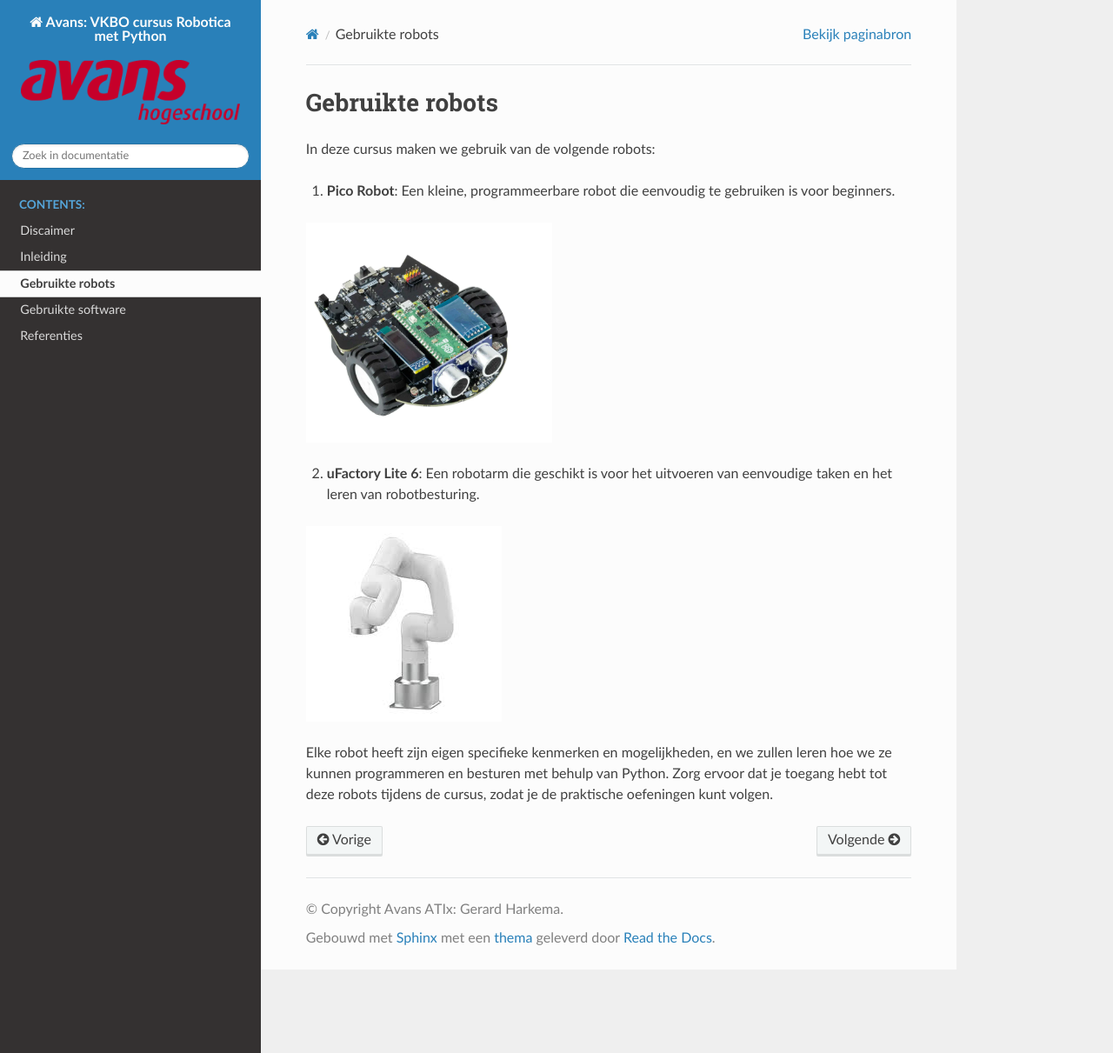
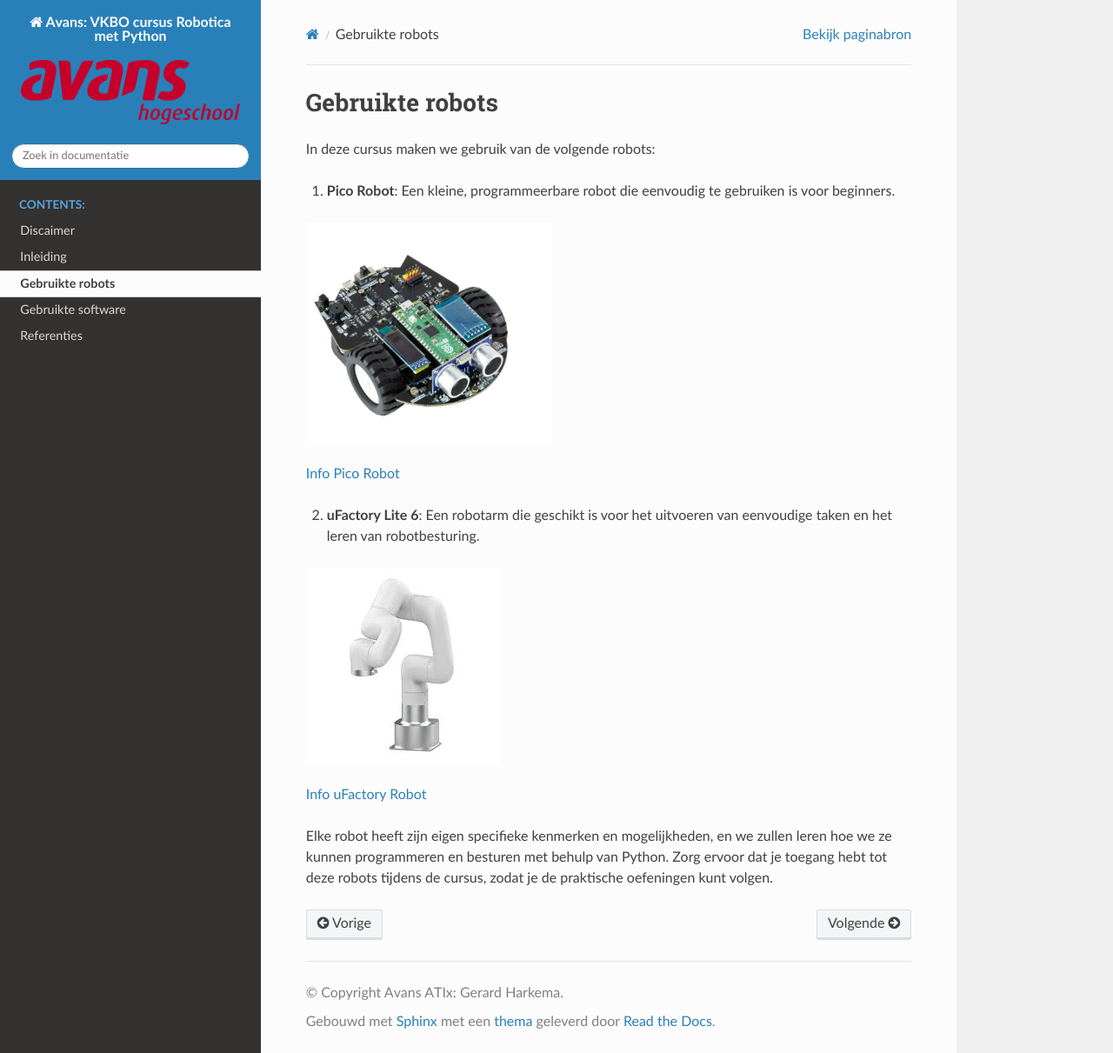
Before and after one commit to AvansMechatronica/vabokCursusRoboticaMetPython, a Sphinx documentation site: the page built from documentation/documentation/robots.md, in a window 1280 px wide and 1211 px high. Shown: the whole window at 87% size. Built offline with Sphinx 7.4.7 and the Read the Docs theme 3.1.0, drawn with Linux system fonts in a browser that asks for light colours.

Commit message:
20251112

```diff
--- a/documentation/documentation/robots.md
+++ b/documentation/documentation/robots.md
@@ -6,8 +6,12 @@
 
 ![image](../images/pico-robot.png)
 
+[Info Pico Robot](https://www.yahboom.net/study/Pico_Robot)
+
 2. **uFactory Lite 6**: Een robotarm die geschikt is voor het uitvoeren van eenvoudige taken en het leren van robotbesturing.
 
 ![image](../images/uFactoryLite6.jpeg)
 
+[Info uFactory Robot](https://www.ufactory.us/product/lite-6)
+
 Elke robot heeft zijn eigen specifieke kenmerken en mogelijkheden, en we zullen leren hoe we ze kunnen programmeren en besturen met behulp van Python. Zorg ervoor dat je toegang hebt tot deze robots tijdens de cursus, zodat je de praktische oefeningen kunt volgen.
```
Also changed, not shown: documentation/documentation/software.md (+0 -2 lines).
